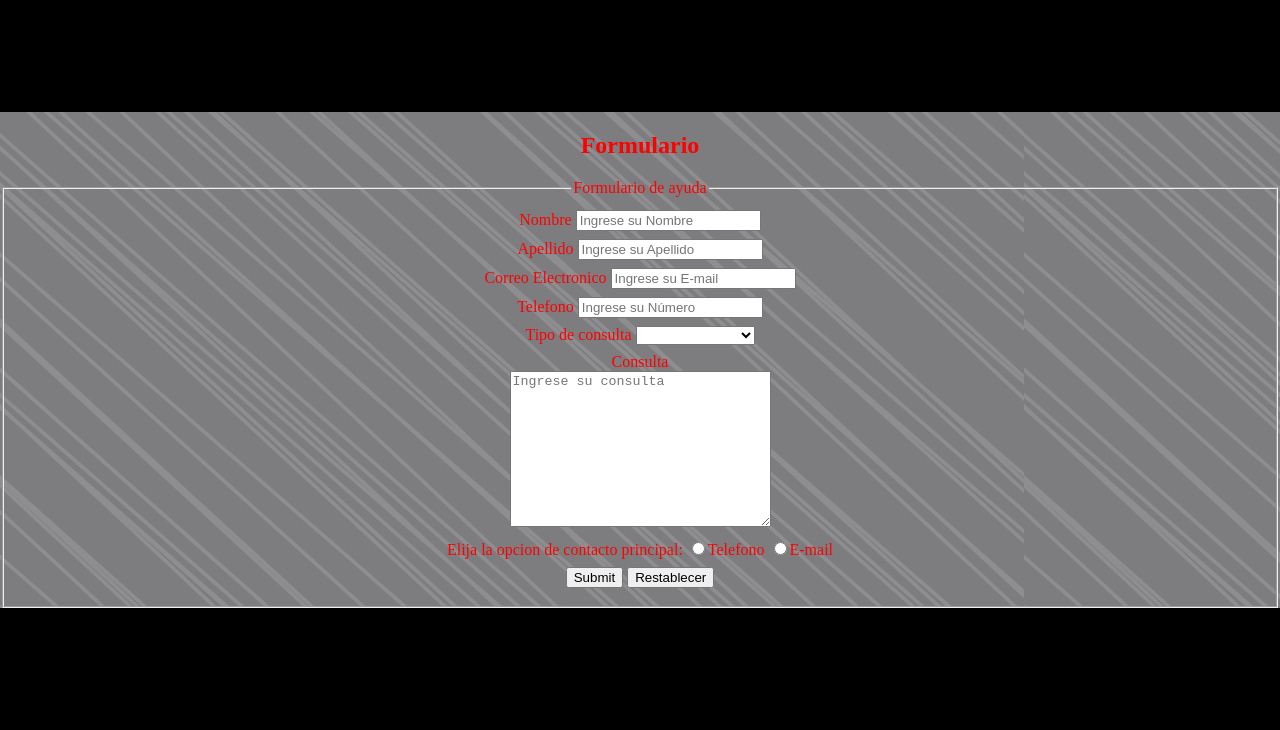
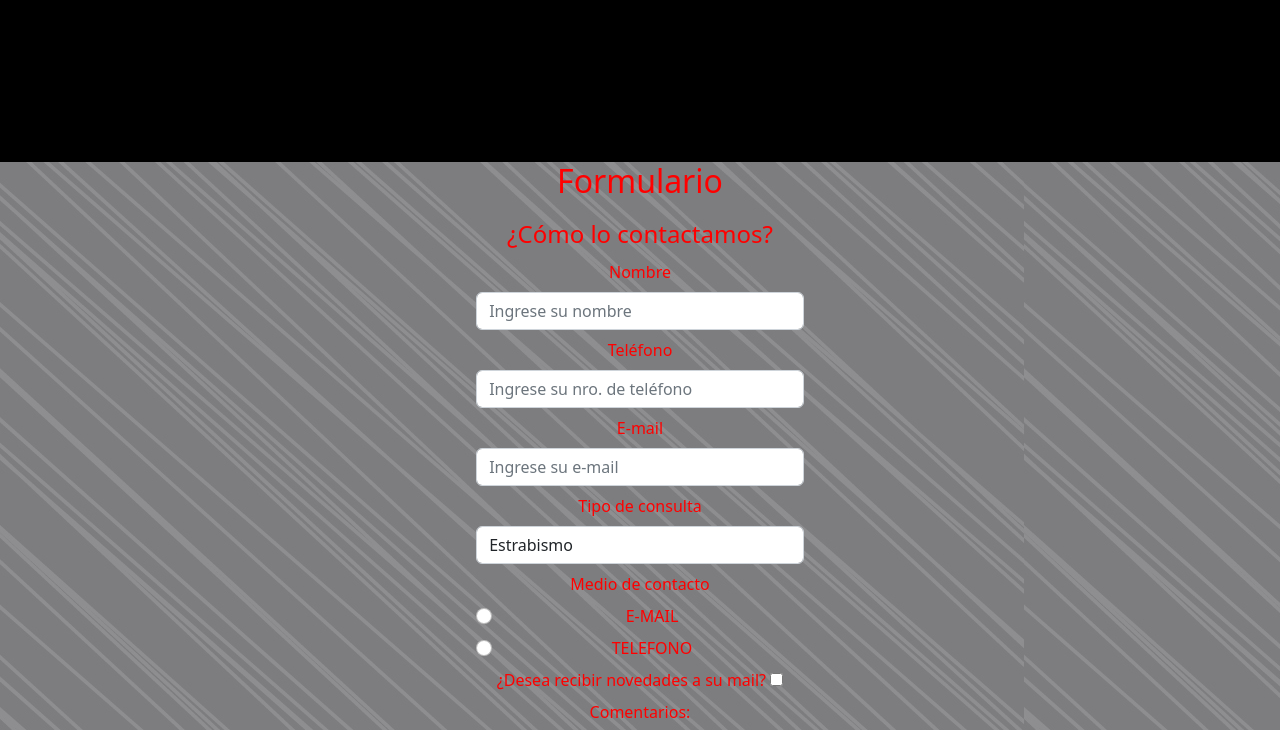
Before and after one commit to AxelTur/Kiss_World, a plain HTML site: page Contacto.html in a window 1280 px wide. Shown: the part 556-1286 px from the top of the page. Drawn offline with nearby package versions, Linux system fonts and the light colour scheme.

Commit message:
Agregado Bootstrap

```diff
--- a/Contacto.html
+++ b/Contacto.html
@@ -6,96 +6,127 @@
   <meta http-equiv="X-UA-Compatible" content="IE=edge">
   <meta name="viewport" content="width=device-width, initial-scale=1.0">
   <title>Document</title>
+  <link href="https://cdn.jsdelivr.net/npm/bootstrap@5.2.0/dist/css/bootstrap.min.css" rel="stylesheet"
+    integrity="sha384-gH2yIJqKdNHPEq0n4Mqa/HGKIhSkIHeL5AyhkYV8i59U5AR6csBvApHHNl/vI1Bx" crossorigin="anonymous">
   <link rel="stylesheet" href="Assets/CSS/css.css" />
   <link rel="stylesheet" href="Assets/CSS/responsive.css" />
 </head>
 
-<body class="responsive body">
+<<body class="responsive body">
   <header class="body__header">
     <h1 class="title">KISS WORLD TOUR</h1>
-    <div class="logotipo">
-      <!--     <img src="./Assets/Images/Kisslogo2.jpg" alt="Logo Kiss" class="banner" /> -->
-    </div>
-    <nav>
-      <!--       <ul class="banner">
-        <li class="banner">
-          <img src="./Assets/Images/Kisslogo2.jpg" alt="Logo Kiss" class="banner" />
-        </li>
-      </ul> -->
-      <ul class="body__nav">
-        <li><a href="./index.html">Inicio</a></li>
-        <li><a href="./Integrantes.html">Integrantes</a></li>
-        <li><a href="./Historia.html">Historia</a></li>
-        <li><a href="./Media.html">Media</a></li>
-        <li><a href="./Contacto.html">Contacto</a></li>
-      </ul>
+    <div class="logotipo"></div>
+    <nav class="navbar navbar-expand-lg">
+      <div class="text-center">
+        <a class="navbar-brand" href="../Kiss/index.html">Inicio</a>
+        <button class="navbar-toggler mx-0 px-0" type="button" data-bs-toggle="collapse"
+          data-bs-target="#navbarNavDropdown" aria-controls="navbarNavDropdown" aria-expanded="false"
+          aria-label="Toggle navigation">
+          <span class="navbar-toggler-icon"></span>
+        </button>
+        <div class="collapse navbar-collapse" id="navbarNavDropdown">
+          <ul class="navbar-nav">
+            <li class="nav-item mx-4">
+              <a class="nav-link active" aria-current="page" href="./index.html">Inicio</a>
+            </li>
+            <li class="nav-item mx-4">
+              <a class="nav-link active" aria-current="page" href="./Integrantes.html">Integrantes</a>
+            </li>
+            <li class="nav-item mx-4">
+              <a class="nav-link" href="./Historia.html">Historia</a>
+            </li>
+            <li class="nav-item mx-4">
+              <a class="nav-link" href="./Media.html">Media</a>
+            </li>
+            <li class="nav-item mx-4">
+              <a class="nav-link" href="./Contacto.html">Contacto</a>
+            </li>
+          </ul>
+        </div>
+      </div>
     </nav>
   </header>
 
   <main class="body__main body__contacto">
     <h2>Formulario</h2>
-    <form>
-      <fieldset>
-        <legend>Formulario de ayuda</legend>
-        <div class="test">
-          <label for="Nombre">Nombre</label>
-          <input type="text" name="Nombre" id="Nombre" placeholder="Ingrese su Nombre" required>
+    <form role="form" class="px-5 py-2 d-inline-block">
+      <div class="form-group">
+        <legend>¿Cómo lo contactamos?</legend>
+        <label for="nombre"> Nombre </label>
+        <input type="text" name="nombre" id="nombre" class="form-control my-2" placeholder="Ingrese su nombre"
+          required />
+      </div>
+      <div class="form-group">
+        <label for="telefono">Teléfono</label>
+        <input type="tel" name="tel" id="tel" class="form-control my-2" placeholder="Ingrese su nro. de teléfono"
+          required />
+      </div>
+      <div class="form-group">
+        <label for="email">E-mail</label>
+        <input type="email" name="email" id="email" class="form-control my-2" placeholder="Ingrese su e-mail"
+          required />
+      </div>
+      <!-- Menú desplegable -->
+      <div class="form-group">
+        <label for="tipo-de-consulta">Tipo de consulta </label>
+        <select name="tipo-de-consulta" id="tipo-de-consulta" class="form-control my-2">
+          <option value="estrabismo">Estrabismo</option>
+          <option value="glaucoma">Glaucoma</option>
+          <option value="ojo-seco">Ojo seco</option>
+          <option value="refraccion">Refracción</option>
+          <option value="retina">Retina</option>
+        </select>
+      </div>
+      <!-- Input type radio -->
+      <div class="my-2">
+        <label for="flexRadioDefault1"> Medio de contacto</label>
+        <div class="form-check my-2">
+          <input class="form-check-input" type="radio" name="flexRadioDefault" id="flexRadioDefault1">
+          <label class="form-check-label" for="flexRadioDefault1">
+            E-MAIL
+          </label>
         </div>
-        <div class="test">
-          <label for="Apellido">Apellido</label>
-          <input type="text" name="Apellido" id="Apellido" placeholder="Ingrese su Apellido" required>
-        </div>
-        <div class="test">
-          <label for="Correo">Correo Electronico</label>
-          <input type="Email" name="Correo" id="Correo" placeholder="Ingrese su E-mail" required>
-        </div>
-        <div class="test">
-          <label for="Celular">Telefono</label>
-          <input type="tel" name="Celular" id="Celular" placeholder="Ingrese su Número" required>
+        <div class="form-check">
+          <input class="form-check-input" type="radio" name="flexRadioDefault" id="flexRadioDefault2">
+          <label class="form-check-label" for="flexRadioDefault2">
+            TELEFONO
+          </label>
         </div>
 
-        <!-- Menu desplegable-->
-
-        <div class="test">
-          <label for="Consulta">Tipo de consulta</label>
-          <select name="Consulta" id="Consulta">
-            <option value=""></option>
-            <option value="Consulta">Consulta</option>
-            <option value="entradas">Entradas</option>
-            <option value="">Medios de Pago</option>
-            <option value="">Otros</option>
-          </select>
+        <!-- Input type checkbox -->
+        <div class="my-2">
+          <label for="checkbox1">¿Desea recibir novedades a su mail?</label>
+          <input id="checkbox1" type="checkbox">
+        </div>
+        <!-- Textarea -->
+        <div class="my-2">
+          <label for="commentID" class="form-label">Comentarios:</label>
+          <textarea id="commentID" class="form-control"></textarea>
         </div>
 
-        <div class="test">
-          <label for="consulta">Consulta</label> <br>
-          <textarea name="consulta" id="consulta" cols="30" rows="10" placeholder="Ingrese su consulta"
-            maxlength=""></textarea>
-        </div>
-        <div class="test">
-          <label for="Preferencia">Elija la opcion de contacto principal:</label>
-
-          <input type="radio" name="Preferencia">Telefono
-          <input type="radio" name="Preferencia">E-mail
+        <!-- Botones -->
+        <div class="my-2">
+          <button type="submit" class="btn btn-dark btn-outline-light">Enviar</button>
+          <button type="reset" class="btn btn-dark btn-outline-light">Eliminar</button>
         </div>
 
-        <div class="test">
-          <input type="Submit">
-          <input type="reset" value="Restablecer">
-        </div>
+    </form>
   </main>
 
 
   <footer class="body__footer">
     <div>
-      <img
-        class="footer__gif"
-        src="./Assets/Images/Logo kiss.gif"
-        alt="logo Kiss"
-      />
+      <img class="footer__gif" src="./Assets/Images/Logo kiss.gif" alt="logo Kiss" />
     </div>
     <div class="f2">
       <p>Kiss 2022 - Todos los derechos reservados</p>
+    </div>
+    <div>
+      <ul class="my-1 mx-1 list-unstyled d-inline-block">
+        <li class="list-inline-item"><a href="https://www.instagram.com/kissonline/?theme=dark"><i class="fa-brands fa-instagram"></i></a></li>
+        <li class="list-inline-item"><a href="https://www.facebook.com/KISS"><i class="fa-brands fa-facebook"></i></a></li>
+        <li class="list-inline-item"><a href="https://twitter.com/KISS"><i class="fab fa-twitter"></i></a></li>
+      </ul>
     </div>
     <div class="f3">
       <a href="">Condiciones de uso</a>
@@ -103,6 +134,10 @@
       <a href="">Politica de cookies</a>
     </div>
   </footer>
+  <script src="https://kit.fontawesome.com/d2370da5c3.js" crossorigin="anonymous"></script>
+  <script src="https://cdn.jsdelivr.net/npm/bootstrap@5.2.0/dist/js/bootstrap.bundle.min.js"
+    integrity="sha384-A3rJD856KowSb7dwlZdYEkO39Gagi7vIsF0jrRAoQmDKKtQBHUuLZ9AsSv4jD4Xa"
+    crossorigin="anonymous"></script>
 </body>
 
 </html>
```
